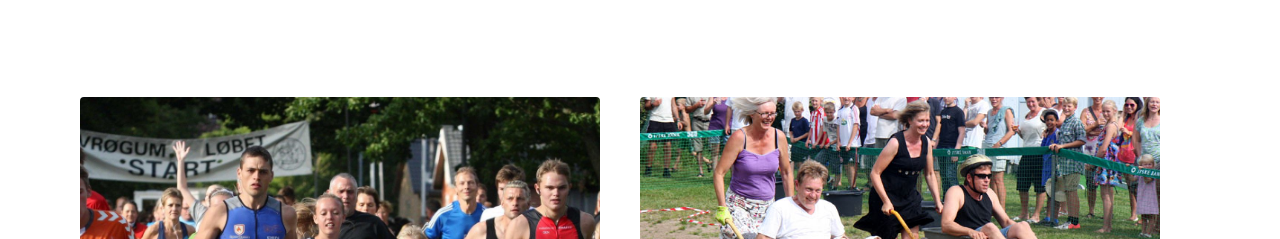
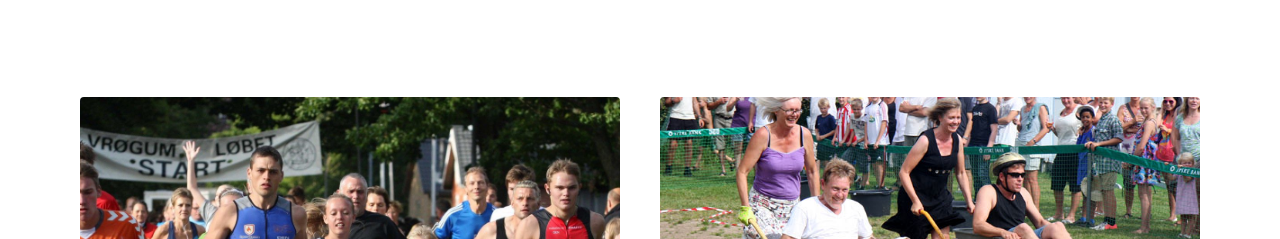
Before and after one commit to ninabergchristensen/kulturhus, a plain HTML site: page arrangementer.html in a window 1280 px wide. Shown: the part 2842-3081 px from the top of the page. Drawn offline with Linux system fonts and the light colour scheme.

Commit message:
Small fix

```diff
--- a/assets/styles.css
+++ b/assets/styles.css
@@ -629,7 +629,7 @@ header li {
 	flex-grow: 1;
 }
 
-.eventholder>div:nth-child(3n+0) {
+.eventholder>div:nth-child(3n+0), .eventholder>div:last-child {
 	margin-right: 0px;
 }
 
```
